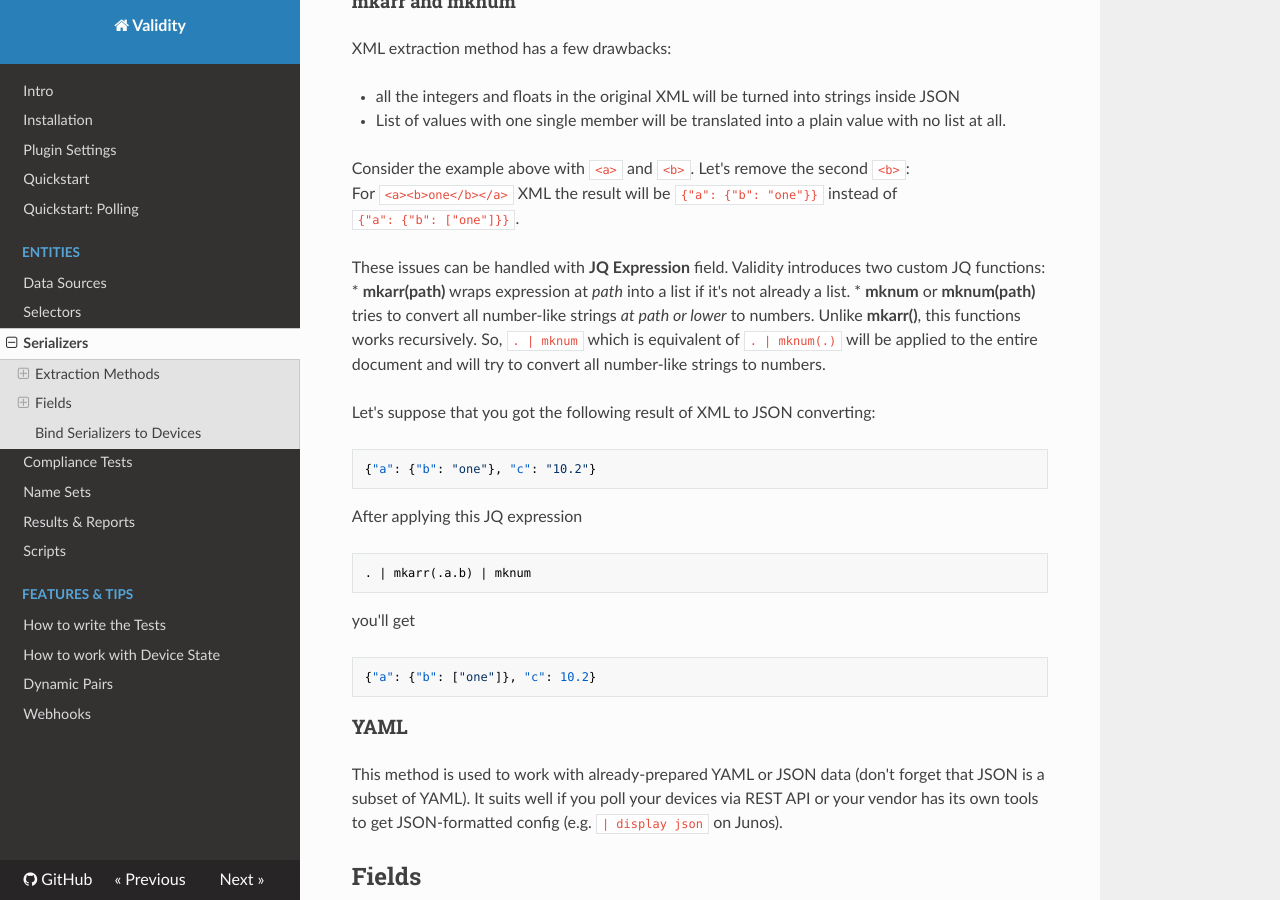
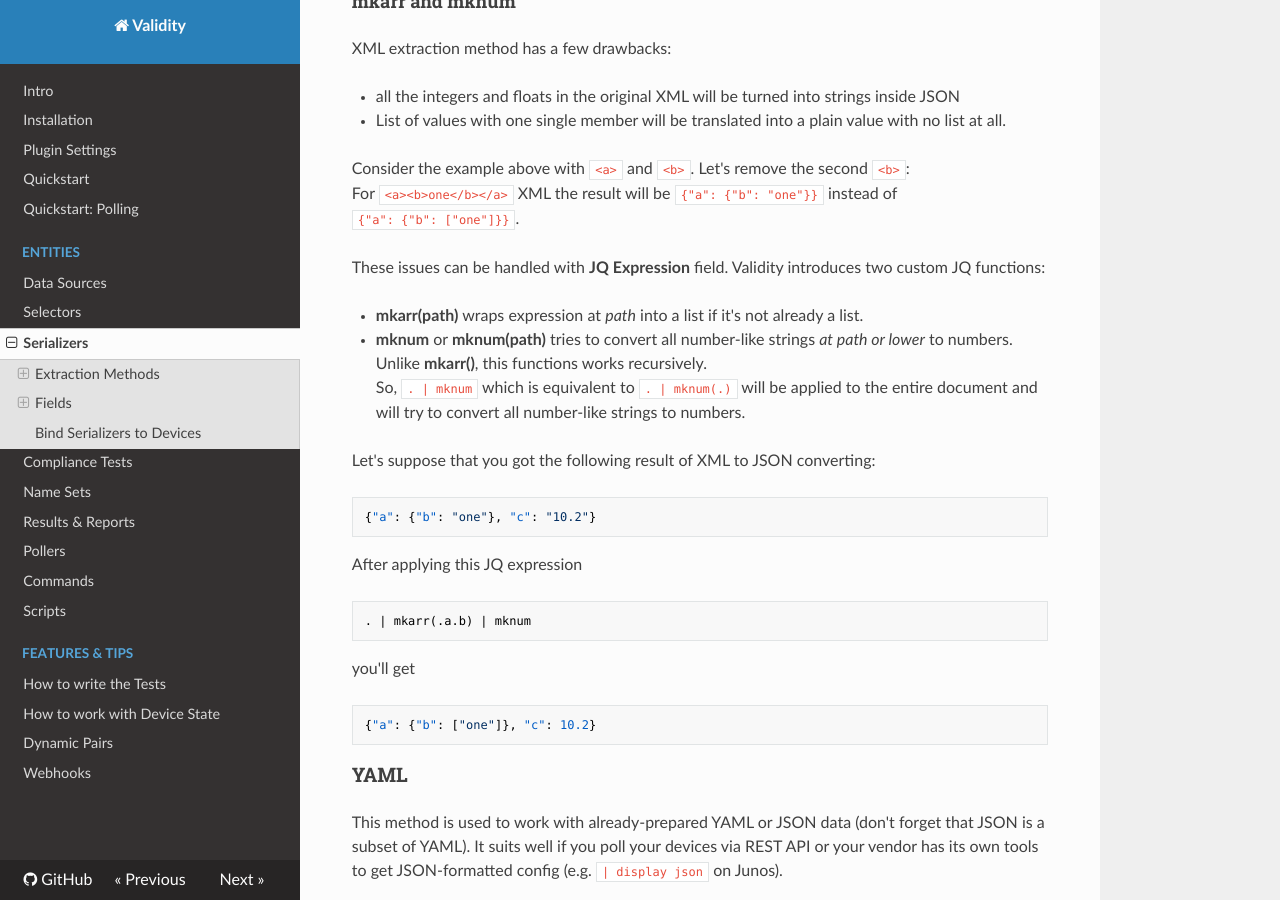
Before and after one commit to amyasnikov/validity, an MkDocs documentation site: the page built from docs/entities/serializers.md, in a window 1280 px wide and 900 px high, scrolled down 3212 px. Built offline with MkDocs 1.6.1, drawn with Linux system fonts in a browser that asks for light colours; nearby versions of some CDN libraries.

Commit message:
docs fixes

````diff
--- a/docs/entities/serializers.md
+++ b/docs/entities/serializers.md
@@ -164,8 +164,9 @@ Consider the example above with `<a>` and `<b>`. Let's remove the second `<b>`:<
 For `<a><b>one</b></a>` XML the result will be `{"a": {"b": "one"}}` instead of<br/>`{"a": {"b": ["one"]}}`.
 
 These issues can be handled with **JQ Expression** field. Validity introduces two custom JQ functions:
+
 * **mkarr(path)** wraps expression at *path* into a list if it's not already a list.
-* **mknum** or **mknum(path)** tries to convert all number-like strings *at path or lower* to numbers. Unlike **mkarr()**, this functions works recursively. So, `. | mknum` which is equivalent of `. | mknum(.)` will be applied to the entire document and will try to convert all number-like strings to numbers.
+* **mknum** or **mknum(path)** tries to convert all number-like strings *at path or lower* to numbers. Unlike **mkarr()**, this functions works recursively. <br/>So, `. | mknum` which is equivalent to `. | mknum(.)` will be applied to the entire document and will try to convert all number-like strings to numbers.
 
 Let's suppose that you got the following result of XML to JSON converting:
 ```json
--- a/mkdocs.yml
+++ b/mkdocs.yml
@@ -14,6 +14,8 @@ nav:
     - Compliance Tests: entities/tests.md
     - Name Sets: entities/namesets.md
     - Results & Reports: entities/results_and_reports.md
+    - Pollers: entities/pollers.md
+    - Commands: entities/commands.md
     - Scripts: entities/scripts.md
   - Features & Tips:
     - How to write the Tests: features/howto_write_tests.md
````
Also changed, not shown: docs/entities/pollers.md (+3 -0 lines).
